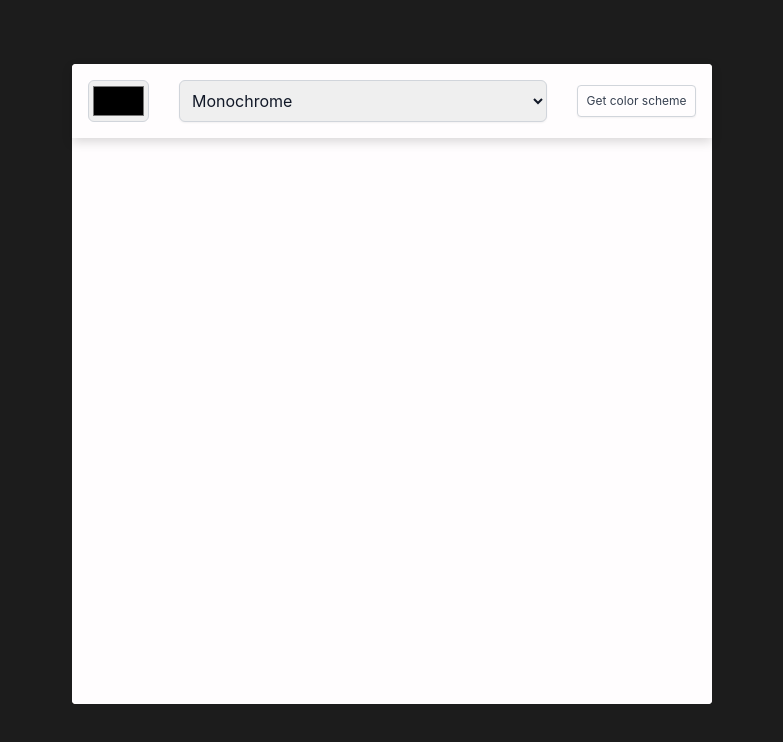
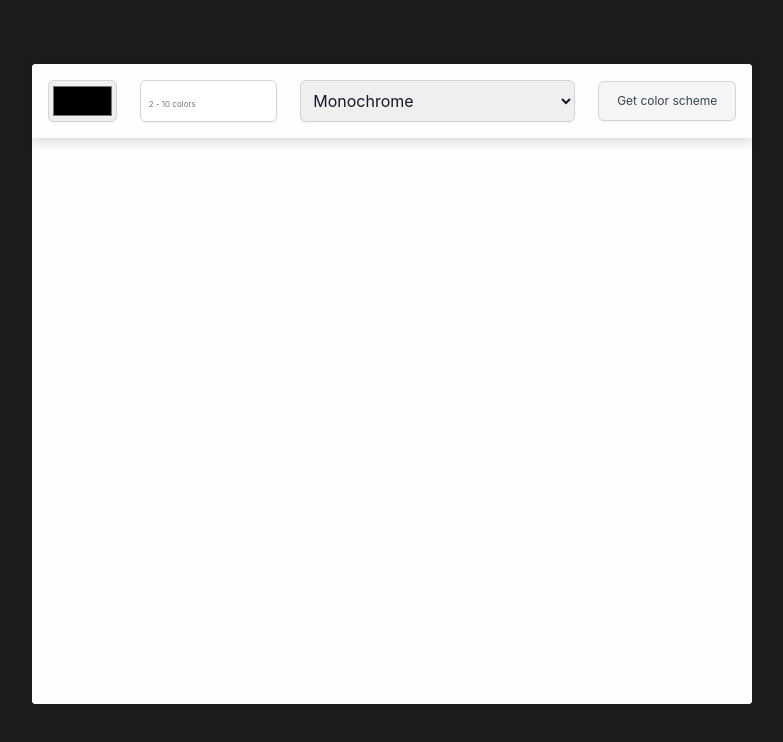
Before and after one commit to fstabel1773/Scrimba_ColorChemeGenerator, a website built with Vite: page index.html in a window 1280 px wide. Shown: the whole page, without its empty margins (248-1031 px from the left). Built offline with nearby package versions, Linux system fonts and the light colour scheme.

Commit message:
feat: choose amount of colors between 2 and 10

```diff
--- a/index.css
+++ b/index.css
@@ -26,8 +26,8 @@ div#app-container {
     margin: 4em auto;
     padding: 0;
     min-width: 20em;
-    max-width: 40em;
-    height: 40em;
+    max-width: 45em;
+    height: 80vh;
     position: relative;
     background: #FFFDFE;
     border-radius: 4px;
@@ -50,37 +50,54 @@ form#settings-form {
     box-shadow: 0px 4px 11px rgba(0, 0, 0, 0.15);
 }
 
-#color-seed {
+input#color-seed,
+input#color-count,
+select#mode-selection,
+button#get-color-scheme-btn {
     width: 100%;
-    height: 2.625em;
-    border: 0.5px solid #D1D5DB;
     border-radius: 6px;
+    box-shadow: 0px 1px 2px rgba(0, 0, 0, 0.05);
+    border: 1px solid #D1D5DB;
 }
 
+input#color-seed,
+input#color-count,
 select#mode-selection {
     height: 2.625em;
-    width: 100%;
+}
+
+input#color-count,
+select#mode-selection {
     padding: 0.5em;
     line-height: 1.5em;
     color: #111827;
-    border: 1px solid #D1D5DB;
-    box-shadow: 0px 1px 2px rgba(0, 0, 0, 0.05);
-    border-radius: 6px;
+    color: #111827;
 }
 
-button#get-color-scheme-btn {
-    padding: 0.7em;
-    color: #374151;
-    background: inherit;
-    border: 1px solid #D1D5DB;
-    box-shadow: 0px 1px 2px rgba(0, 0, 0, 0.05);
-    border-radius: 4px;
+
+input#color-count {
+
+    text-align: center;
 }
 
-button#get-color-scheme-btn:hover,
-#color-seed:hover,
-select#mode-selection:hover {
-    transform: scale(1.1);
+input#color-count::placeholder {
+    font-size: 0.5rem;
+    text-align: left;
+}
+
+
+
+button#get-color-scheme-btn {
+    padding: 1em 0.5em;
+    color: #374151;
+    background: whitesmoke;
+}
+
+input#color-seed:hover,
+input#color-count:hover,
+select#mode-selection:hover,
+button#get-color-scheme-btn:hover {
+    transform: scale(1.05);
     cursor: pointer;
 }
 
@@ -91,15 +108,12 @@ div#colors-container {
     width: 100%;
     height: 100%;
     display: grid;
-    grid-template-columns: repeat(6, 1fr);
+    grid-template-columns: repeat(5, 1fr);
     border-radius: 4px;
 }
 
 .color-box {
-    width: 100%;
-    height: 100%;
     z-index: 0;
-    border-radius: 4px;
 }
 
 
@@ -111,7 +125,7 @@ div#colors-footer {
     width: 100%;
     padding: 1em 0.5em;
     display: grid;
-    grid-template-columns: repeat(6, 1fr);
+    grid-template-columns: repeat(5, 1fr);
     justify-items: center;
     color: black;
     z-index: 1;
@@ -127,12 +141,21 @@ div#colors-footer {
         align-items: center;
     }
 
-    #color-seed {
-        width: 3.8em;
+    input#color-seed {
+        width: 10%;
+    }
+
+    input#color-count {
+        width: 20%;
     }
 
     select#mode-selection {
-        height: 2.625em;
-        width: 23em;
+        width: 40%;
     }
+
+    button#get-color-scheme-btn {
+
+        width: 20%;
+    }
+
  }
--- a/index.html
+++ b/index.html
@@ -12,6 +12,7 @@
     <div id="app-container">
         <form id="settings-form">
             <input id="color-seed" type="color"/>
+            <input id="color-count" type="number" min="2" max="10" placeholder="2 - 10 colors">
             <select name="mode-selection" id="mode-selection">
                 <option value="monochrome">Monochrome</option>
                 <option value="monochrome-dark">Monochrome-Dark</option>
--- a/index.js
+++ b/index.js
@@ -1,4 +1,5 @@
 const colorSeed = document.getElementById("color-seed");
+const colorCountInput = document.getElementById("color-count");
 const modeSelection = document.getElementById("mode-selection");
 const getColorSchemeBtn = document.getElementById("get-color-scheme-btn");
 const colorsContainer = document.getElementById("colors-container");
@@ -9,7 +10,7 @@ getColorSchemeBtn.addEventListener("click", async (event) => {
 
   const hexValue = colorSeed.value.slice(1);
   const mode = modeSelection.value;
-  const count = 6;
+  const count = colorCountInput.value;
 
   const response = await fetch(
     `https://www.thecolorapi.com/scheme?hex=${hexValue}&format=json&mode=${mode}&count=${count}`
@@ -28,6 +29,9 @@ getColorSchemeBtn.addEventListener("click", async (event) => {
     colorsFooterHtml += `<p>${hexValue}</p>`;
   });
 
+  colorsContainer.style.gridTemplateColumns = `repeat(${count}, 1fr`;
+  colorsFooter.style.gridTemplateColumns = `repeat(${count}, 1fr`;
+
   colorsContainer.innerHTML = colorBoxHtml;
   colorsFooter.innerHTML = colorsFooterHtml;
 });
```
